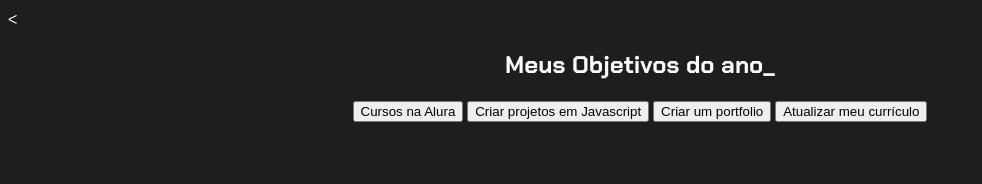
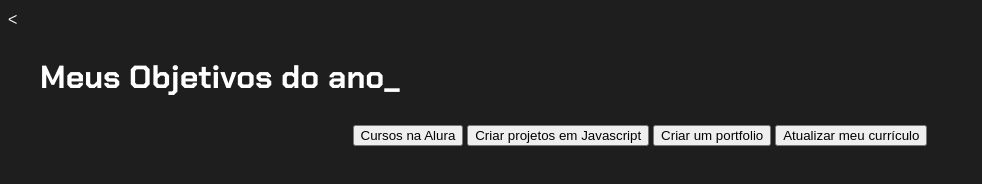
Before and after one commit to luanhenriquequadros/mat2-3cia-luan, a plain HTML site: page index.html in a window 1280 px wide. Shown: the whole page, without its empty margins (0-982 px from the left). Drawn offline with Linux system fonts and the light colour scheme.

Commit message:
sddssdç

```diff
--- a/style.css
+++ b/style.css
@@ -21,3 +21,8 @@ body {
     width: 100%;
     margin: 0 auto;
 }
+.titulo-principal {
+    text-align: left;
+    width: 100%;
+    font-size: 32px;
+}
```
